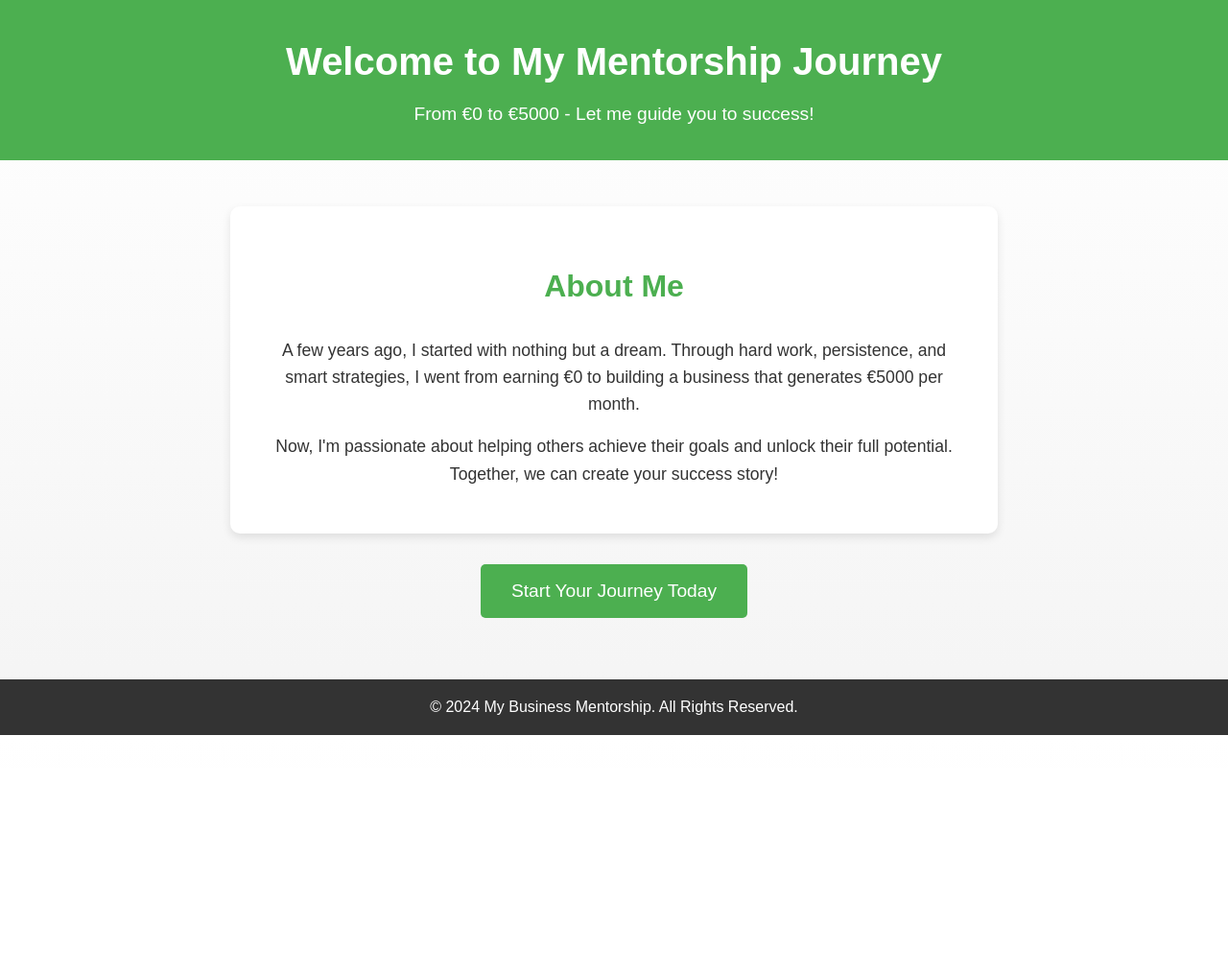
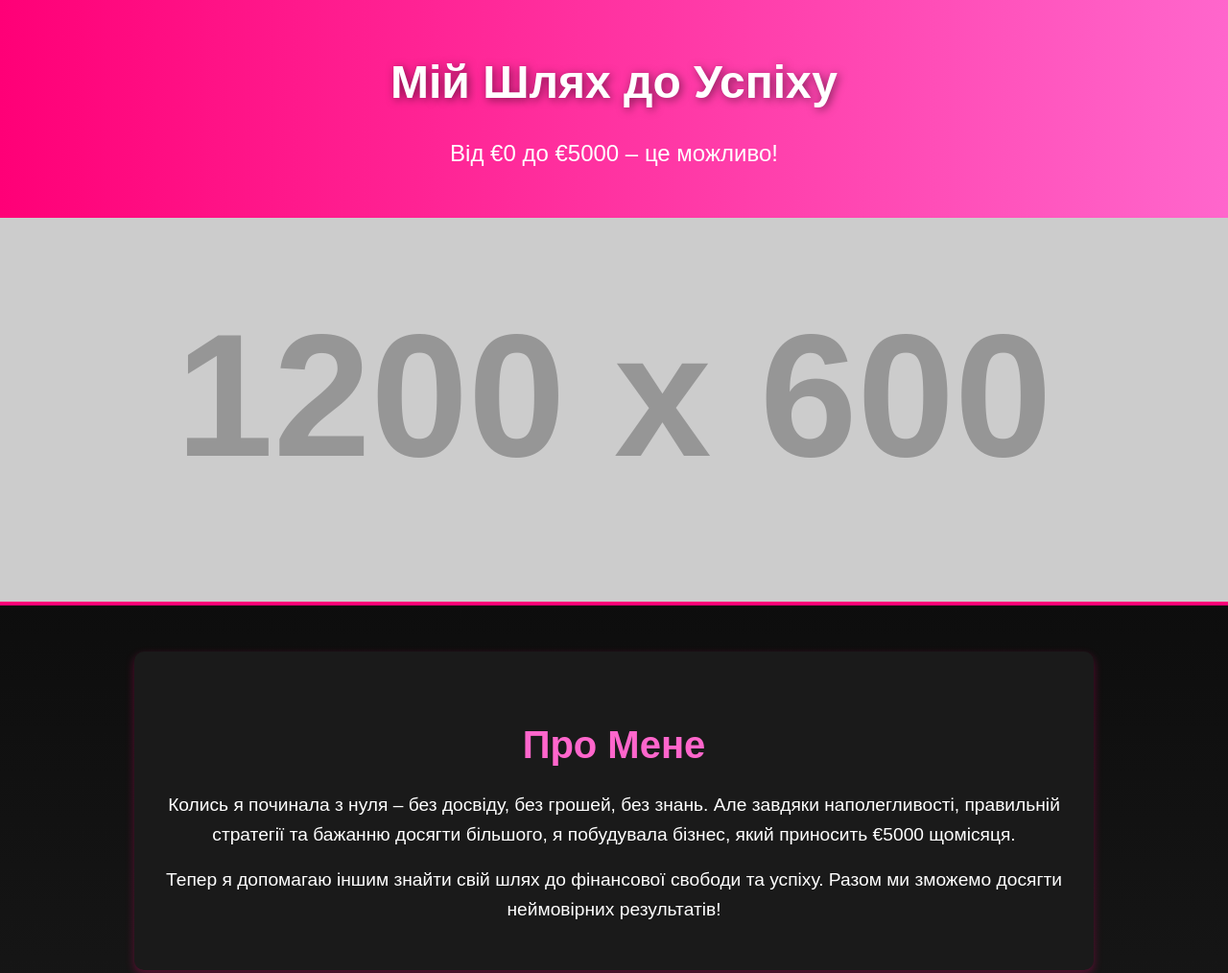
Before and after one commit to NewItLevel/evernmentor, a plain HTML site: page index.html in a window 1280 px wide. Shown: the top 1014 px of the page at 96% size. Before the commit the page ends 800 px from the top, so only its background shows below. Drawn offline with Linux system fonts and the light colour scheme; placeholder pictures from the web are drawn by us.

Commit message:
Update index.html

```diff
--- a/index.html
+++ b/index.html
@@ -1,58 +1,67 @@
 <!DOCTYPE html>
-<html lang="en">
+<html lang="uk">
 <head>
     <meta charset="UTF-8">
     <meta name="viewport" content="width=device-width, initial-scale=1.0">
-    <title>Business Mentorship</title>
+    <title>Мій Шлях до Успіху</title>
     <style>
-        /* General Styles */
+        /* Загальні стилі */
         body {
             margin: 0;
             font-family: 'Arial', sans-serif;
-            background: linear-gradient(to bottom, #ffffff, #f4f4f4);
-            color: #333;
+            background: linear-gradient(to bottom, #000, #1a1a1a);
+            color: #fff;
             line-height: 1.6;
         }
 
         header {
-            background: #4caf50;
-            color: white;
+            background: linear-gradient(to right, #ff0077, #ff66cc);
+            color: #fff;
             text-align: center;
-            padding: 2rem 1rem;
+            padding: 3rem 1rem;
         }
 
         header h1 {
             margin: 0;
-            font-size: 2.5rem;
+            font-size: 3rem;
+            text-shadow: 2px 2px 10px rgba(0, 0, 0, 0.5);
         }
 
         header p {
-            font-size: 1.2rem;
-            margin: 0.5rem 0 0;
+            font-size: 1.5rem;
+            margin: 1rem 0 0;
+        }
+
+        .main-photo {
+            background: url('https://via.placeholder.com/1200x600') no-repeat center/cover;
+            height: 400px;
+            margin: 0 auto;
+            border-bottom: 4px solid #ff0077;
         }
 
         main {
             padding: 2rem 1rem;
-            max-width: 800px;
+            max-width: 1000px;
             margin: 0 auto;
         }
 
         .about-me {
-            background: #ffffff;
+            background: #1a1a1a;
             border-radius: 10px;
-            box-shadow: 0 4px 10px rgba(0, 0, 0, 0.1);
+            box-shadow: 0 4px 10px rgba(255, 0, 119, 0.3);
             padding: 2rem;
             margin: 1rem 0;
             text-align: center;
         }
 
         .about-me h2 {
-            font-size: 2rem;
-            color: #4caf50;
+            font-size: 2.5rem;
+            color: #ff66cc;
+            margin-bottom: 1rem;
         }
 
         .about-me p {
-            font-size: 1.1rem;
+            font-size: 1.2rem;
             margin: 1rem 0;
         }
 
@@ -63,53 +72,63 @@
 
         .cta a {
             display: inline-block;
-            background: #4caf50;
+            background: #ff0077;
             color: white;
             text-decoration: none;
-            font-size: 1.2rem;
-            padding: 0.8rem 2rem;
-            border-radius: 5px;
+            font-size: 1.5rem;
+            font-weight: bold;
+            padding: 1rem 2.5rem;
+            border-radius: 50px;
             transition: background 0.3s ease;
+            box-shadow: 0 4px 10px rgba(255, 0, 119, 0.5);
         }
 
         .cta a:hover {
-            background: #3a933e;
+            background: #ff66cc;
         }
 
         footer {
             text-align: center;
-            background: #333;
-            color: white;
+            background: #1a1a1a;
+            color: #fff;
             padding: 1rem 0;
             margin-top: 2rem;
+            border-top: 2px solid #ff0077;
         }
 
         footer p {
             margin: 0;
+            font-size: 0.9rem;
+            color: #ccc;
         }
     </style>
 </head>
 <body>
     <header>
-        <h1>Welcome to My Mentorship Journey</h1>
-        <p>From €0 to €5000 - Let me guide you to success!</p>
+        <h1>Мій Шлях до Успіху</h1>
+        <p>Від €0 до €5000 – це можливо!</p>
     </header>
+
+    <div class="main-photo"></div>
+
     <main>
         <section class="about-me">
-            <h2>About Me</h2>
+            <h2>Про Мене</h2>
             <p>
-                A few years ago, I started with nothing but a dream. Through hard work, persistence, and smart strategies, I went from earning €0 to building a business that generates €5000 per month.
+                Колись я починала з нуля – без досвіду, без грошей, без знань. Але завдяки наполегливості, правильній стратегії та
+                бажанню досягти більшого, я побудувала бізнес, який приносить €5000 щомісяця.
             </p>
             <p>
-                Now, I'm passionate about helping others achieve their goals and unlock their full potential. Together, we can create your success story!
+                Тепер я допомагаю іншим знайти свій шлях до фінансової свободи та успіху. Разом ми зможемо досягти неймовірних результатів!
             </p>
         </section>
         <div class="cta">
-            <a href="#contact">Start Your Journey Today</a>
+            <a href="#contact">Розпочати Свій Шлях</a>
         </div>
     </main>
+
     <footer>
-        <p>© 2024 My Business Mentorship. All Rights Reserved.</p>
+        <p>© 2024 Менторство Успіху. Усі права захищені.</p>
     </footer>
 </body>
 </html>
```
